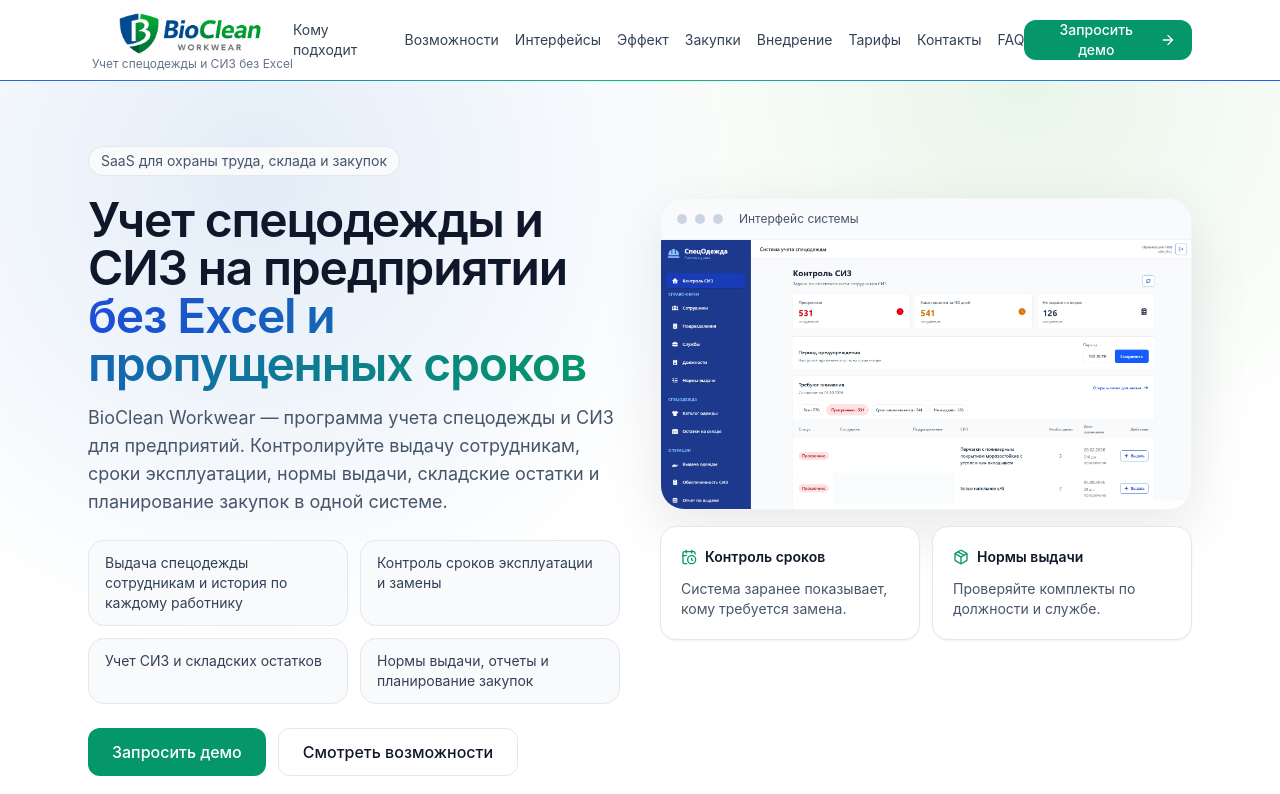
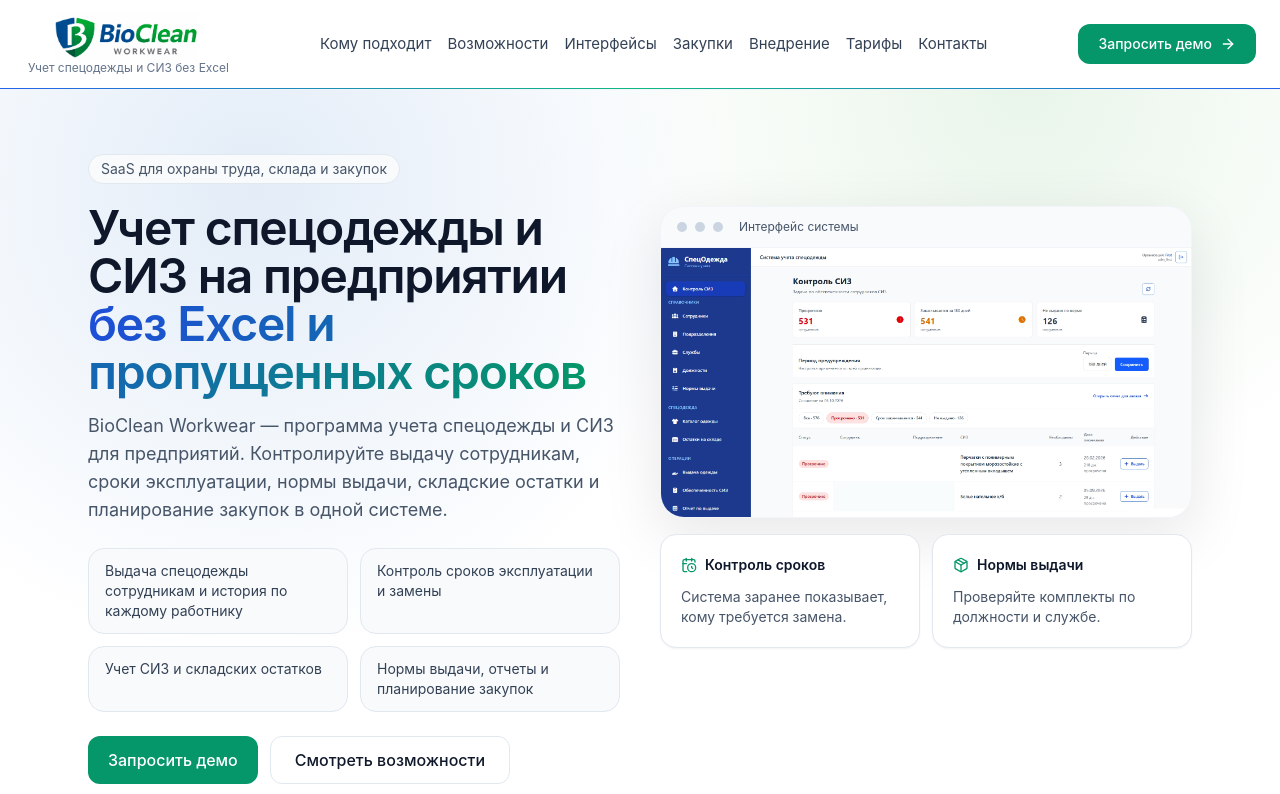
Before and after one commit to illena1972/site, a React (Vite) app: page / in a window 1280 px wide. Shown: the top 794 px of the page. Built offline with nearby package versions, Linux system fonts and the light colour scheme.

Commit message:
Refine responsive header contacts

```diff
--- a/src/App.jsx
+++ b/src/App.jsx
@@ -488,8 +488,8 @@
     <div className="min-h-screen">
       {/* Top bar */}
       <div className="sticky top-0 z-40 border-b border-slate-100 bg-white/80 backdrop-blur">
-        <Container>
-          <div className="flex h-20 items-center justify-between">
+        <Container className="max-w-[1500px]">
+          <div className="flex min-h-20 items-center justify-center gap-4 py-3 md:justify-between">
             <div className="flex flex-col items-center leading-tight shrink-0">
               <img
                 src={BRAND.logo}
@@ -500,38 +500,44 @@
               <div className="text-xs text-slate-500 text-center ml-1">
                 {BRAND.tagline}
               </div>
+              <a
+                href={BRAND.phoneHref}
+                className="mt-1 whitespace-nowrap text-sm font-semibold text-slate-900 hover:text-emerald-700 md:hidden"
+              >
+                {BRAND.phone}
+              </a>
             </div>
 
-            <div className="hidden lg:flex items-center gap-4 text-sm text-slate-700">
+            <div className="hidden xl:flex min-w-0 flex-1 items-center justify-center gap-4 text-[15px] text-slate-700">
               {nav.map((n) => (
                 <SmoothLink
                   key={n.href}
                   href={n.href}
-                  className="hover:text-slate-900"
+                  className={`whitespace-nowrap hover:text-slate-900 ${["#roi", "#faq"].includes(n.href) ? "hidden [@media(min-width:1920px)]:inline" : ""}`}
                 >
                   {n.label}
                 </SmoothLink>
               ))}
             </div>
 
-            <div className="flex items-center gap-4">
-              <div className="hidden 2xl:flex flex-col items-end leading-tight">
+            <div className="hidden shrink-0 items-center gap-3 md:flex">
+              <div className="hidden [@media(min-width:1440px)]:flex flex-col items-end leading-tight">
                 <a
                   href={BRAND.phoneHref}
-                  className="text-sm font-semibold text-slate-900 hover:text-emerald-700"
+                  className="whitespace-nowrap text-sm font-semibold text-slate-900 hover:text-emerald-700"
                 >
                   {BRAND.phone}
                 </a>
                 <a
                   href={`mailto:${BRAND.email}`}
-                  className="mt-1 text-xs text-slate-500 hover:text-slate-800"
+                  className="mt-1 whitespace-nowrap text-xs text-slate-500 hover:text-slate-800"
                 >
                   {BRAND.email}
                 </a>
               </div>
               <Button
                 size="md"
-                className="bg-emerald-600 hover:bg-emerald-700 active:bg-emerald-800"
+                className="hidden shrink-0 whitespace-nowrap px-5 bg-emerald-600 hover:bg-emerald-700 active:bg-emerald-800 md:inline-flex"
                 onClick={() => setDemoOpen(true)}
               >
                 Запросить демо <ArrowRight size={16} />
@@ -596,7 +602,7 @@
               <div className="mt-6 flex flex-col sm:flex-row gap-3">
                 <Button
                   size="lg"
-                  className="bg-emerald-600 hover:bg-emerald-700 active:bg-emerald-800"
+                  className="shrink-0 whitespace-nowrap px-5 bg-emerald-600 hover:bg-emerald-700 active:bg-emerald-800"
                   onClick={() => setDemoOpen(true)}
                 >
                   Запросить демо
```
